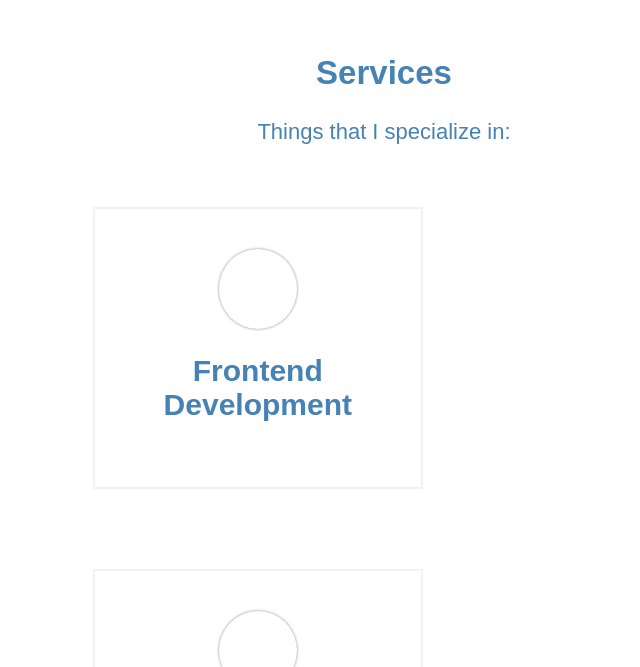
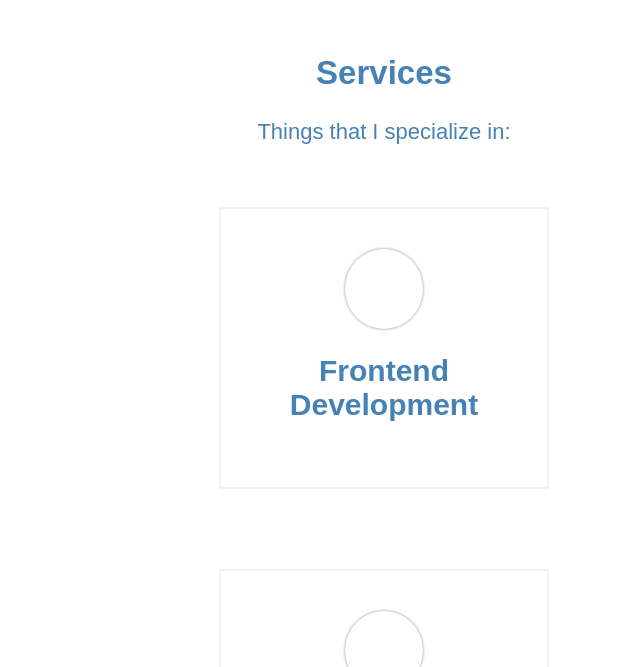
Before and after one commit to AdamMisiak/adammisiak.github.io, a React (Create React App) app: page / in a window 1280 px wide. Shown: the part 2708-3375 px from the top of the page, without its empty margins (256-896 px from the left). Built offline with nearby package versions, Linux system fonts and the light colour scheme; some icons are missing.

Commit message:
Changed sidebar styles

```diff
--- a/src/styles/Feed.css
+++ b/src/styles/Feed.css
@@ -9,3 +9,10 @@
     padding: 0 16.8rem;
     /* overflow: auto; */
 }
+
+@media only screen and (max-width: 1024px) {
+    .feed-wrapper {
+        padding: 0 4rem;
+        /* overflow-x: hidden; */
+    }
+}
--- a/src/styles/Services.css
+++ b/src/styles/Services.css
@@ -15,7 +15,7 @@
     display: flex;
     flex-direction: row;
     flex-wrap: wrap;
-    justify-content: space-between;
+    justify-content: center;
 }
 
 .services-element {
--- a/src/styles/Sidebar.css
+++ b/src/styles/Sidebar.css
@@ -53,3 +53,9 @@
     width: 100%;
     transition: width .3s;
 }
+
+@media only screen and (max-width: 1024px) {
+    .sidebar-wrapper {
+        display: none;
+    }
+}
```
